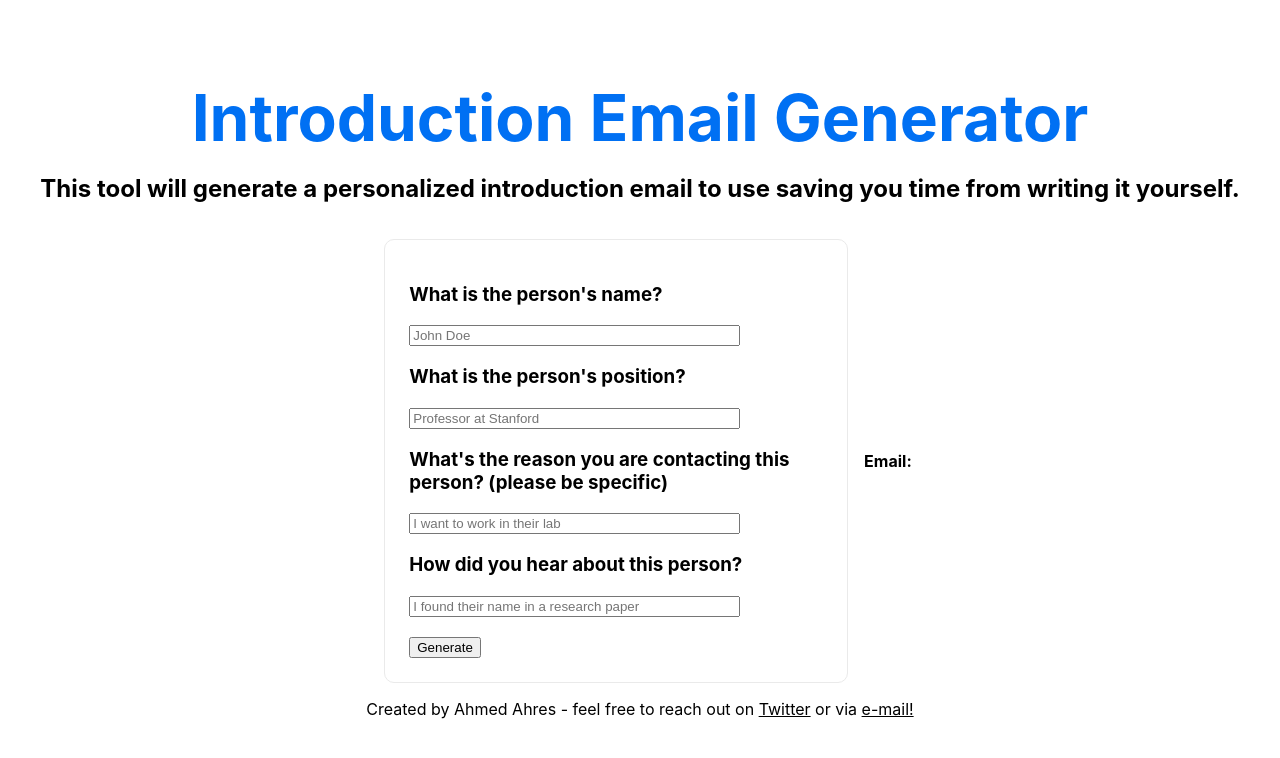
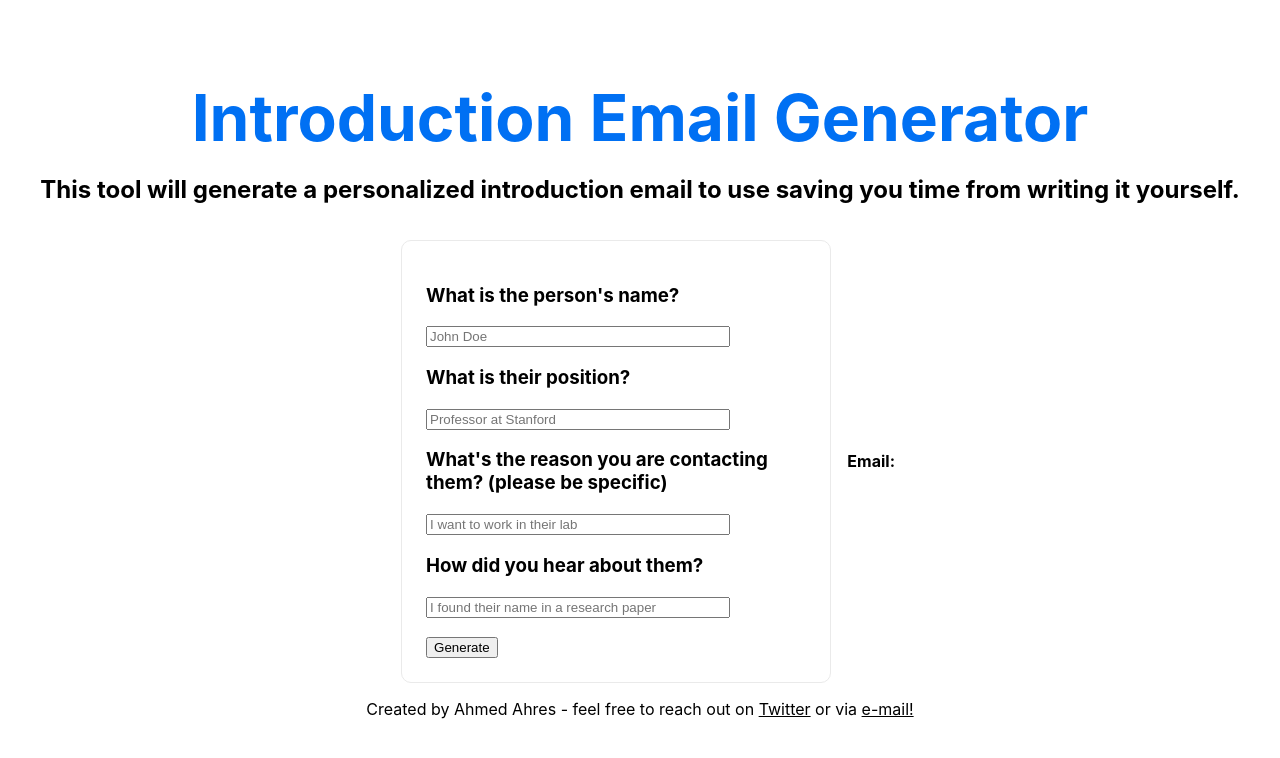
Before and after one commit to AhmedAhres/generate-intro-email, a Next.js app: page / in a window 1280 px wide. Shown: the top 758 px of the page. Built offline with nearby package versions, Linux system fonts and the light colour scheme; no server answers.

Commit message:
change questions "them" instead of "person"

```diff
--- a/pages/index.tsx
+++ b/pages/index.tsx
@@ -72,7 +72,7 @@ export default function Home() {
               onChange={(event) => setName(event.target.value)}
               placeholder="John Doe"
             />
-            <h3>What is the person&apos;s position?</h3>
+            <h3>What is their position?</h3>
             <input
               className={styles.input}
               type="text"
@@ -81,7 +81,7 @@ export default function Home() {
               placeholder="Professor at Stanford"
             />
             <h3>
-              What&apos;s the reason you are contacting this person? (please be
+              What&apos;s the reason you are contacting them? (please be
               specific)
             </h3>
             <input
@@ -91,7 +91,7 @@ export default function Home() {
               onChange={(event) => setReason(event.target.value)}
               placeholder="I want to work in their lab"
             />
-            <h3>How did you hear about this person?</h3>
+            <h3>How did you hear about them?</h3>
             <input
               className={styles.input}
               type="text"
```
